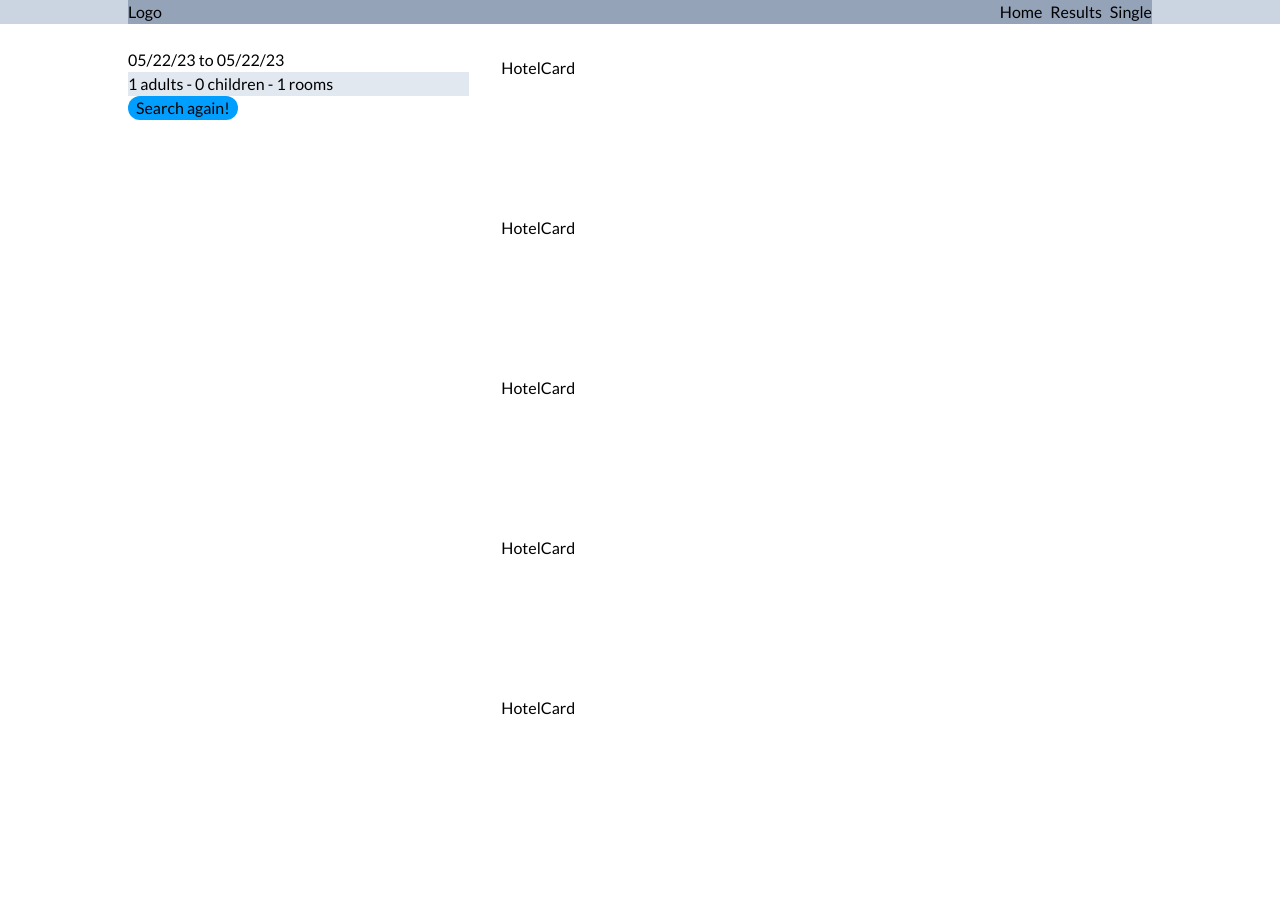
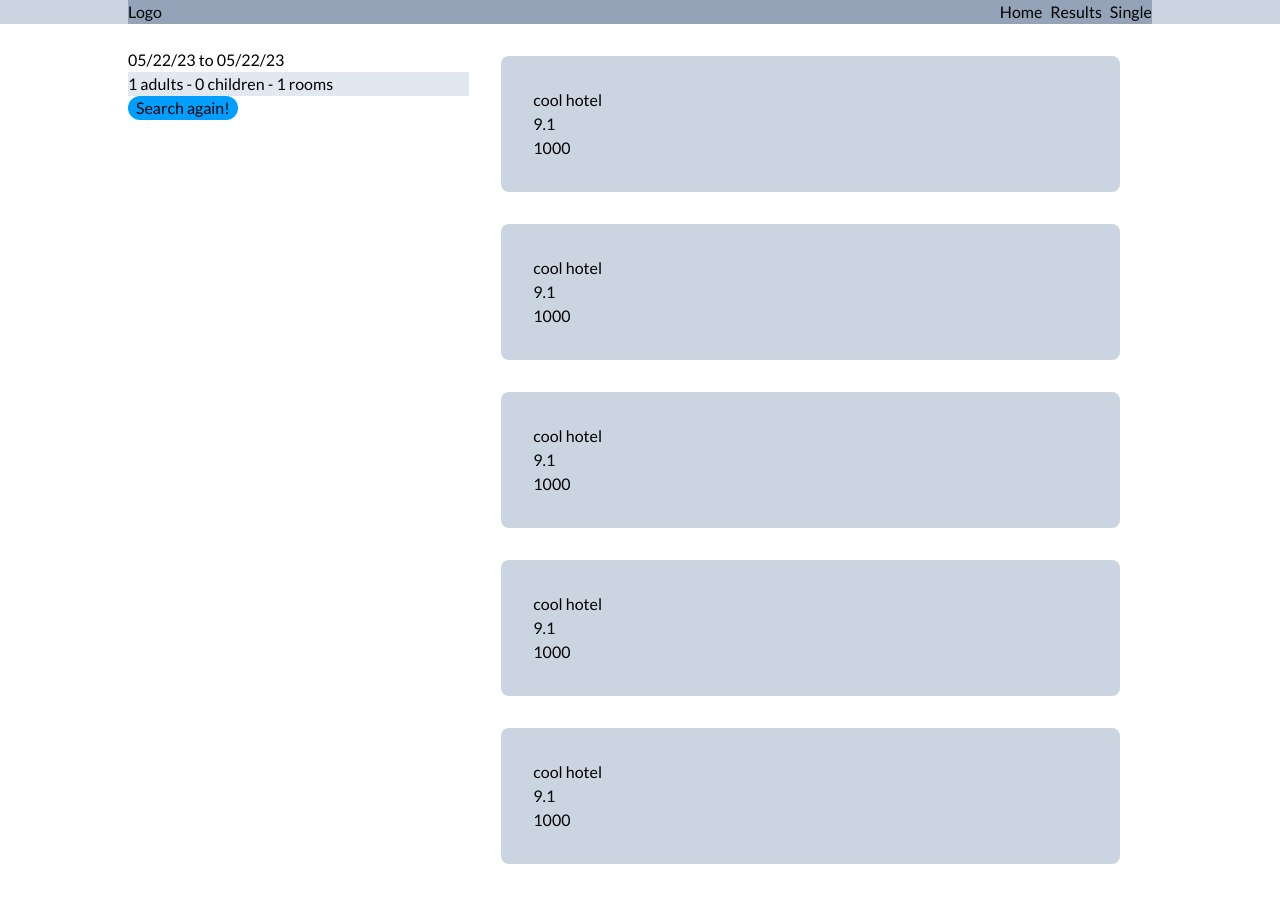
Before and after one commit to lilKriT/MERN-Hotel-Booking, a React (Vite) app in the folder packages/client/: page / in a window 1280 px wide. Both pictures are taken after a click on the button "Find". Shown: the top 902 px of the page. Built offline with nearby package versions, Linux system fonts and the light colour scheme.

Commit message:
Added simple hotel cards.

```diff
--- a/packages/client/src/components/HotelCard.tsx
+++ b/packages/client/src/components/HotelCard.tsx
@@ -3,7 +3,13 @@ interface IHotelCard {
 }
 
 const HotelCard = ({ hotel }: IHotelCard) => {
-  return <div className="h-40">HotelCard</div>;
+  return (
+    <div className="bg-slate-300 mb-8 p-8 rounded-lg">
+      <h2>{hotel.name}</h2>
+      <p>{hotel.rating}</p>
+      <p>{hotel.price}</p>
+    </div>
+  );
 };
 
 export default HotelCard;
```
